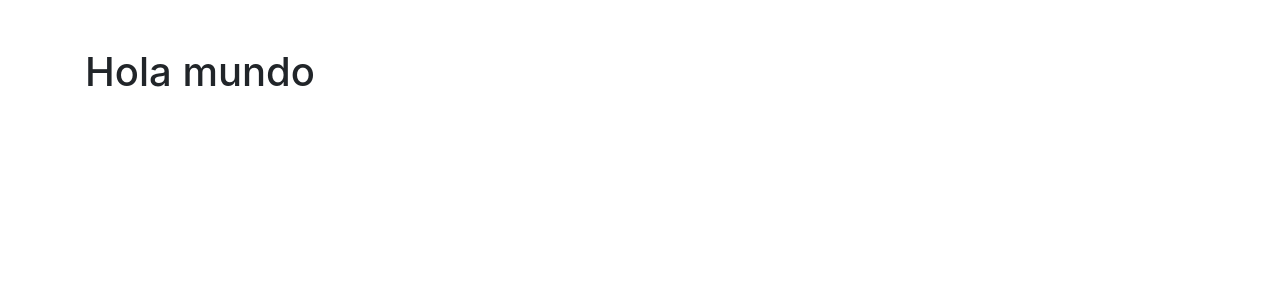
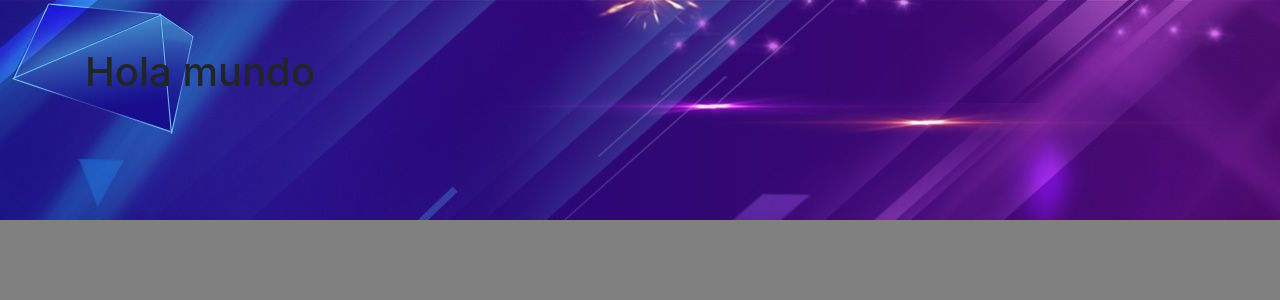
Before and after one commit to assembler-institute/reactjs-wish-list, a React (Create React App) app: page / in a window 1280 px wide. Shown: the top 300 px of the page. Built offline with nearby package versions, Linux system fonts and the light colour scheme.

Commit message:
structure

```diff
--- a/src/App.js
+++ b/src/App.js
@@ -1,4 +1,6 @@
 import React from "react";
+
+import "./styles.scss";
 
 function App() {
   return (
--- /dev/null
+++ b/src/styles.scss
@@ -0,0 +1,12 @@
+* {
+  padding: 0px;
+  margin: 0px;
+  box-sizing: border-box;
+}
+
+body {
+  background-image: url("./img/background.jpg");
+  background-position: top;
+  background-color: gray;
+  background-repeat: no-repeat;
+}
```
Also changed, not shown: src/img/background.jpg (added).
